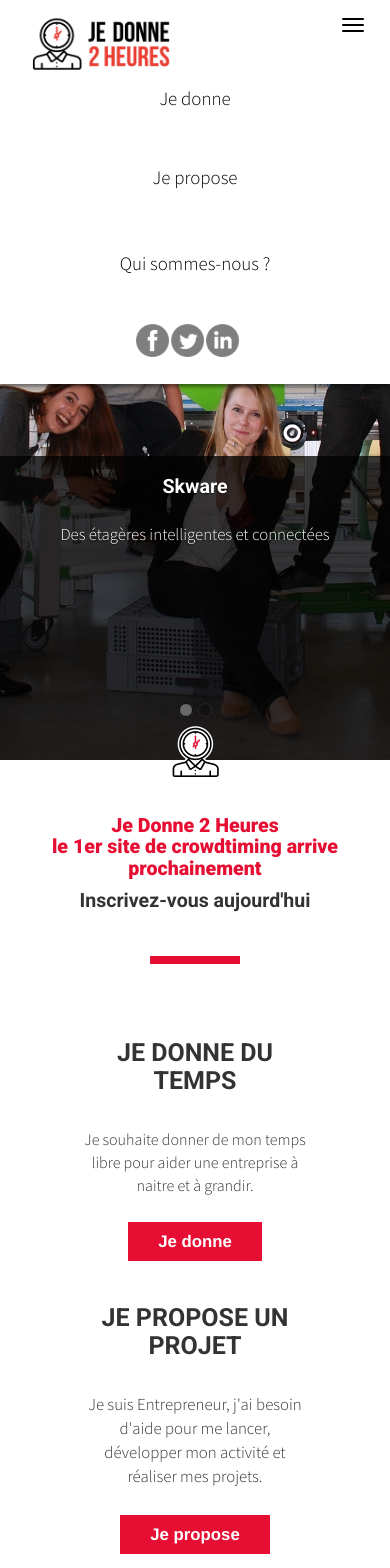
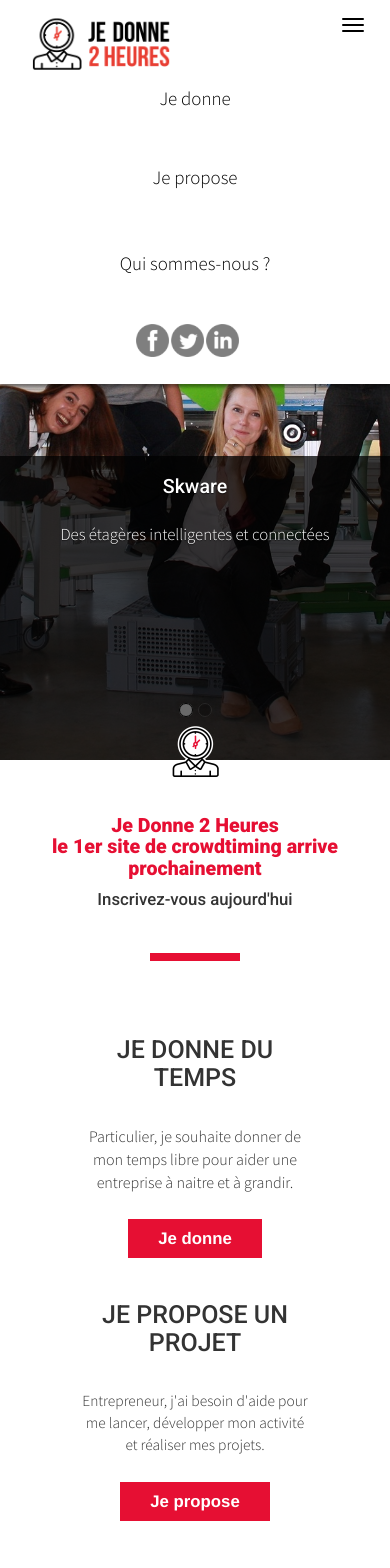
Before and after one commit to Fradou/lyon_0916_jedonne2heures, a Symfony app: template app/Resources/views/front/homepage.html.twig in a window 390 px wide; the page is wider, and only the part inside the window is pictured. Shown: the top 1568 px of that part. Run offline with Twig, Linux system fonts and the light colour scheme; the template is opened without the code that fills it, so the values that code supplies are empty; some libraries are stand-ins or nearby versions.

Commit message:
responsive optimization homepage

```diff
--- a/app/Resources/views/front/homepage.html.twig
+++ b/app/Resources/views/front/homepage.html.twig
@@ -47,12 +47,12 @@
 
         <div class="col-xs-offset-2 col-xs-8 col-sm-offset-3 col-sm-6 home_carousel_block-over bl home_carousel_jedonne-over">
             <h2 class="home_car_title">JE DONNE DU TEMPS</h2>
-            <p class="txt_car">Je souhaite donner de mon temps libre pour aider une entreprise à naitre et à grandir.</p>
+            <p class="txt_car">Particulier, je souhaite donner de mon temps libre pour aider une entreprise à naitre et à grandir.</p>
             <a href="{{ path('front_jedonne') }}" class="home_carousel_btn_lien">Je donne</a>
         </div>
         <div class="col-xs-offset-2 col-xs-8 col-sm-offset-3 col-sm-6 home_carousel_block-over home_carousel_jepropose-over">
             <h2 class="home_car_title">JE PROPOSE UN PROJET</h2>
-            <p class="txt_car">Je suis Entrepreneur, j'ai besoin d'aide pour me lancer, développer mon activité et réaliser mes projets.</p>
+            <p class="txt_car">Entrepreneur, j'ai besoin d'aide pour me lancer, développer mon activité et réaliser mes projets.</p>
             <a href="{{ path('front_jepropose') }}" class="home_carousel_btn_lien">Je propose</a>
         </div>
     </div>
@@ -88,7 +88,6 @@
     <div class="row" id="home_video_ext">
 
         <div class="col-xs-offset-2 col-xs-8 col-sm-offset-3 col-sm-6" id="home_video_int">
-
             <iframe src="https://www.youtube.com/embed/7bFaw-IZ6Xo" frameborder="0" allowfullscreen></iframe>
         </div>
     </div>
--- a/web/css/main.css
+++ b/web/css/main.css
@@ -730,13 +730,13 @@ hr{
 	color: #E60F33;
 }
 
+.home_carousel_inscription{
+	margin-top: -15px;
+}
+
 #home_carousel h2, .home_carousel_over h2{
 	font-size: 1.4em;
-	font-weight: 600;
-}
-
-.home_carousel_inscription{
-	margin-top: -15px;
+	font-weight: 500;
 }
 
 #home_carousel h3, .home_carousel_over h3{
@@ -860,9 +860,11 @@ hr{
 .home_carousel_jedonne-over p , .home_carousel_jepropose-over p{
 	text-align: center;
 	margin: 4vh 0;
+	font-size: 1.1em;
+}
+.home_carousel_block-over h2{
 	font-size: 1.2em;
 }
-
 .home_carousel_over{
 	margin-top: -45px;
 
@@ -871,9 +873,18 @@ hr{
 	text-align: center;
 	padding: 0 20px;
 }
-@media screen and (max-width : 1100px) and (min-width: 976px)  {
-	.home_carousel_jepropose-over h2{
+@media screen and (max-width : 1310px) and (min-width: 976px)  {
+	.home_carousel_jepropose-over h2, .home_carousel_jedonne-over h2{
+		font-size: 1.4em;
+	}
+	.home_carousel_jedonne-over p, .home_carousel_jepropose-over p{
 		font-size: 0.9em;
+	}
+	.home_carousel_jedonne-over a, .home_carousel_jepropose-over a{
+		font-size: 1em ;
+	}
+	.home_carousel_title-over h1, h2{
+		font-size: 1em;
 	}
 }
 
```
